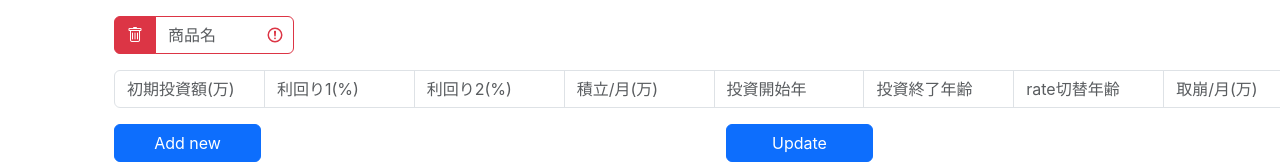
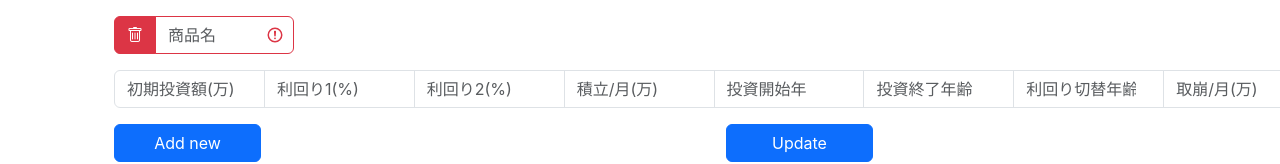
Before and after one commit to boneandrea/asset-simulation, a Vue app in the folder front/: page / in a window 1280 px wide. Both pictures are taken after a click on the button "Add new". Shown: the part 673-837 px from the top of the page. Built offline with nearby package versions, Linux system fonts and the light colour scheme; no server answers.

Commit message:
Fix placeholder text

```diff
--- a/front/src/components/Input.vue
+++ b/front/src/components/Input.vue
@@ -63,8 +63,8 @@
 					type="number"
 					class="form-control"
 					min="50"
-					placeholder="rate切替年齢"
-					title="rate切替年齢"
+					placeholder="利回り切替年齢"
+					title="利回り切替年齢"
 				/>
 				<input
 					v-model="data.withdraw"
```
